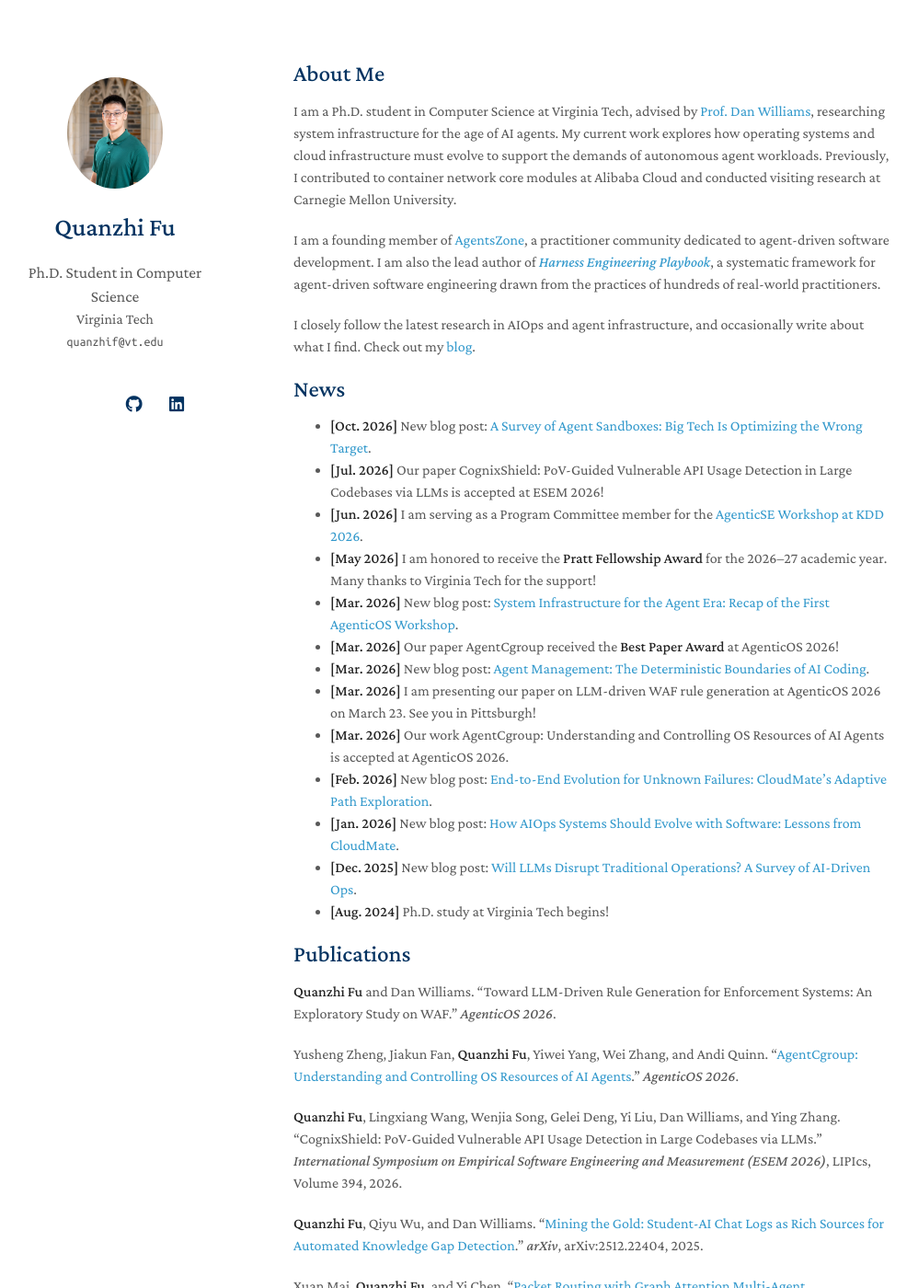
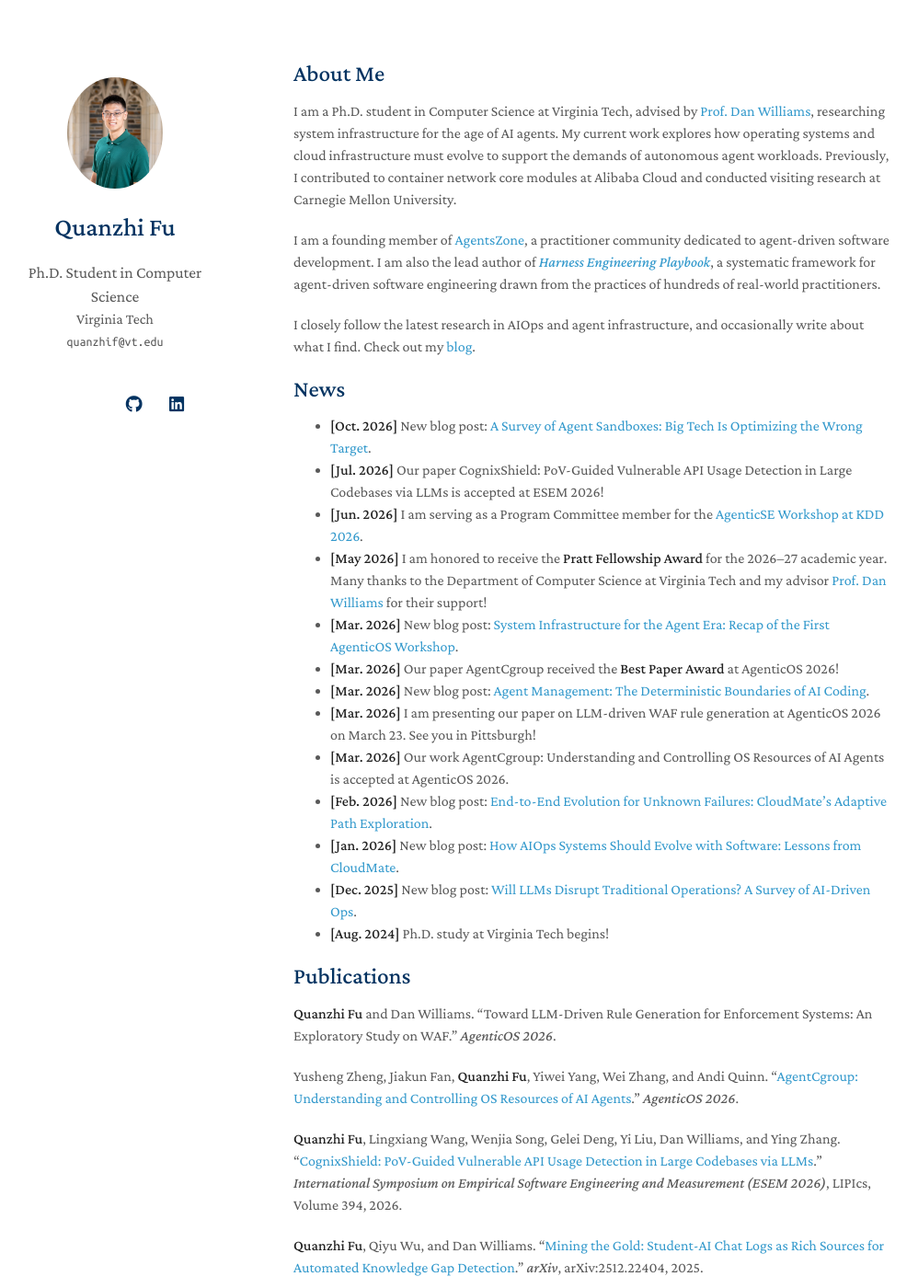
Before and after one commit to fqzz2000/fqzz2000.github.io, a Jekyll site: the page built from index.md, in a window 1280 px wide and 1400 px high. Shown: the whole window at 92% size, without its empty margins (151-1149 px from the left). Built offline with Jekyll 4.4.1, drawn with Linux system fonts in a browser that asks for light colours; nearby versions of some CDN libraries; a style sheet for code colours, icons or effects is not loaded; our own code applies the rules of GitHub Pages for plain Markdown files.

Commit message:
Add ESEM paper link, thank CS dept and advisor

```diff
--- a/index.md
+++ b/index.md
@@ -15,7 +15,7 @@ I closely follow the latest research in AIOps and agent infrastructure, and occa
 - **[Oct. 2026]** New blog post: [A Survey of Agent Sandboxes: Big Tech Is Optimizing the Wrong Target](/blog).
 - **[Jul. 2026]** Our paper CognixShield: PoV-Guided Vulnerable API Usage Detection in Large Codebases via LLMs is accepted at ESEM 2026!
 - **[Jun. 2026]** I am serving as a Program Committee member for the [AgenticSE Workshop at KDD 2026](https://agent-se.github.io/).
-- **[May 2026]** I am honored to receive the **Pratt Fellowship Award** for the 2026–27 academic year. Many thanks to Virginia Tech for the support!
+- **[May 2026]** I am honored to receive the **Pratt Fellowship Award** for the 2026–27 academic year. Many thanks to the Department of Computer Science at Virginia Tech and my advisor [Prof. Dan Williams](https://people.cs.vt.edu/djwillia/) for their support!
 - **[Mar. 2026]** New blog post: [System Infrastructure for the Agent Era: Recap of the First AgenticOS Workshop](/blog).
 - **[Mar. 2026]** Our paper AgentCgroup received the **Best Paper Award** at AgenticOS 2026!
 - **[Mar. 2026]** New blog post: [Agent Management: The Deterministic Boundaries of AI Coding](/blog).
@@ -32,7 +32,7 @@ I closely follow the latest research in AIOps and agent infrastructure, and occa
 
 Yusheng Zheng, Jiakun Fan, **Quanzhi Fu**, Yiwei Yang, Wei Zhang, and Andi Quinn. "[AgentCgroup: Understanding and Controlling OS Resources of AI Agents](https://arxiv.org/abs/2602.09345)." *AgenticOS 2026*.
 
-**Quanzhi Fu**, Lingxiang Wang, Wenjia Song, Gelei Deng, Yi Liu, Dan Williams, and Ying Zhang. "CognixShield: PoV-Guided Vulnerable API Usage Detection in Large Codebases via LLMs." *International Symposium on Empirical Software Engineering and Measurement (ESEM 2026)*, LIPIcs, Volume 394, 2026.
+**Quanzhi Fu**, Lingxiang Wang, Wenjia Song, Gelei Deng, Yi Liu, Dan Williams, and Ying Zhang. "[CognixShield: PoV-Guided Vulnerable API Usage Detection in Large Codebases via LLMs](https://drops.dagstuhl.de/entities/document/10.4230/LIPIcs.ESEM.2026.1)." *International Symposium on Empirical Software Engineering and Measurement (ESEM 2026)*, LIPIcs, Volume 394, 2026.
 
 **Quanzhi Fu**, Qiyu Wu, and Dan Williams. "[Mining the Gold: Student-AI Chat Logs as Rich Sources for Automated Knowledge Gap Detection](https://arxiv.org/abs/2512.22404)." *arXiv*, arXiv:2512.22404, 2025.
 
```
